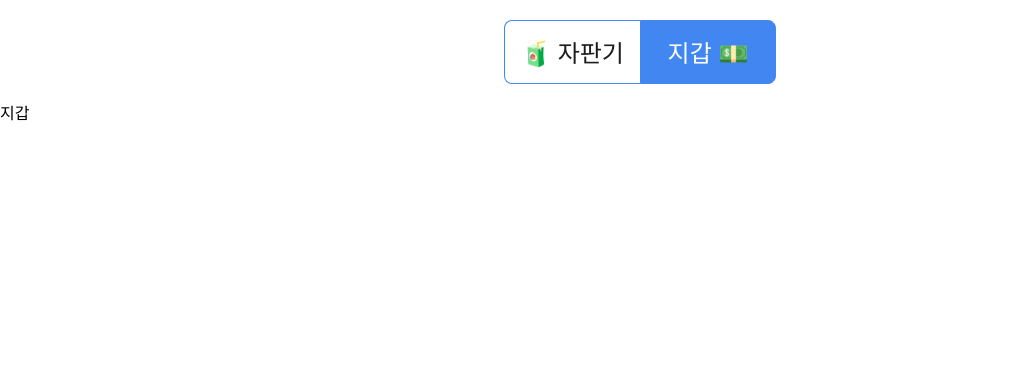
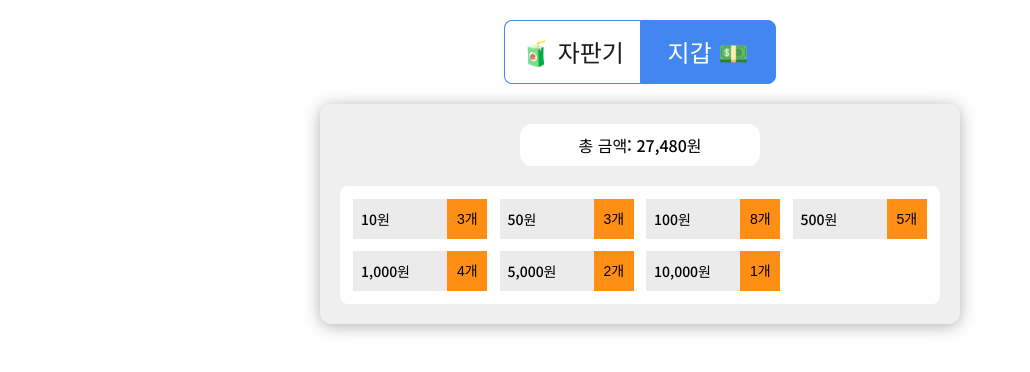
Before and after one commit to codesquad-members-2022/fe-vm, a React (Create React App) app: page /wallet in a window 1280 px wide. Shown: the top 372 px of the page, without its empty margins (0-1030 px from the left). Built offline with nearby package versions, Linux system fonts and the light colour scheme.

Commit message:
Feat: wallet 관련 UI 구현 - 정적인 UI만 구현함 - mock data 사용
Related to: #5

```diff
--- /dev/null
+++ b/src/components/Wallet/index.jsx
@@ -0,0 +1,73 @@
+import styled from 'styled-components';
+import walletInfo from 'mock/Wallet';
+import setLocalString from 'utils/setLocalString';
+
+const Money = ({ info }) => {
+  return (
+    <MoneyWrapper>
+      <span>{setLocalString(info.money)}원</span>
+      <button>{info.amount}개</button>
+    </MoneyWrapper>
+  );
+};
+
+export default function Wallet() {
+  const [moneyData] = walletInfo;
+  const moneyInfo = moneyData.money.map((money, index) => <Money key={index} info={money} />);
+  const totalMoney = moneyData.money.reduce((acc, cur) => acc + cur.money * cur.amount, 0);
+
+  return (
+    <WalletContainer>
+      <TotalAmount>총 금액: {setLocalString(totalMoney)}원</TotalAmount>
+      <WalletWrapper> {moneyInfo}</WalletWrapper>
+    </WalletContainer>
+  );
+}
+
+const WalletContainer = styled.div`
+  margin: 0 auto;
+  width: 50%;
+  padding: 20px;
+  border-radius: 12px;
+  background: rgba(235, 235, 235, 0.8);
+  box-shadow: 0 2px 16px 0 rgba(38, 38, 38, 0.37);
+`;
+
+const TotalAmount = styled.div`
+  margin: 0 auto;
+  width: 40%;
+  margin-bottom: 20px;
+  padding: 8px 12px;
+  border-radius: 12px;
+  text-align: center;
+  background: ${({ theme }) => theme.colors.white};
+  ${({ theme }) => theme.fontStyles.mediumBold};
+`;
+
+const WalletWrapper = styled.div`
+  display: grid;
+  grid-template-columns: repeat(4, 1fr);
+  gap: 10px;
+  padding: 12px;
+  border-radius: 8px;
+  background: ${({ theme }) => theme.colors.white};
+`;
+
+const MoneyWrapper = styled.div`
+  display: flex;
+  border: 1px solid transparent;
+
+  span {
+    padding: 8px;
+    width: 70%;
+    background: ${({ theme }) => theme.colors.gray4};
+    ${({ theme }) => theme.fontStyles.smallBold};
+  }
+
+  button {
+    width: 30%;
+    padding: 8px 4px;
+    background: ${({ theme }) => theme.colors.orange};
+    ${({ theme }) => theme.fontStyles.smallRegular};
+  }
+`;
--- /dev/null
+++ b/src/mock/Wallet.js
@@ -0,0 +1,15 @@
+const walletInfo = [
+  {
+    money: [
+      { money: 10, amount: 3 },
+      { money: 50, amount: 3 },
+      { money: 100, amount: 8 },
+      { money: 500, amount: 5 },
+      { money: 1000, amount: 4 },
+      { money: 5000, amount: 2 },
+      { money: 10000, amount: 1 },
+    ],
+  },
+];
+
+export default walletInfo;
--- a/src/pages/Wallet.jsx
+++ b/src/pages/Wallet.jsx
@@ -1,3 +1,2 @@
-export default function Wallet() {
-  return <p>지갑</p>;
-}
+import Wallet from 'components/Wallet';
+export default Wallet;
```
